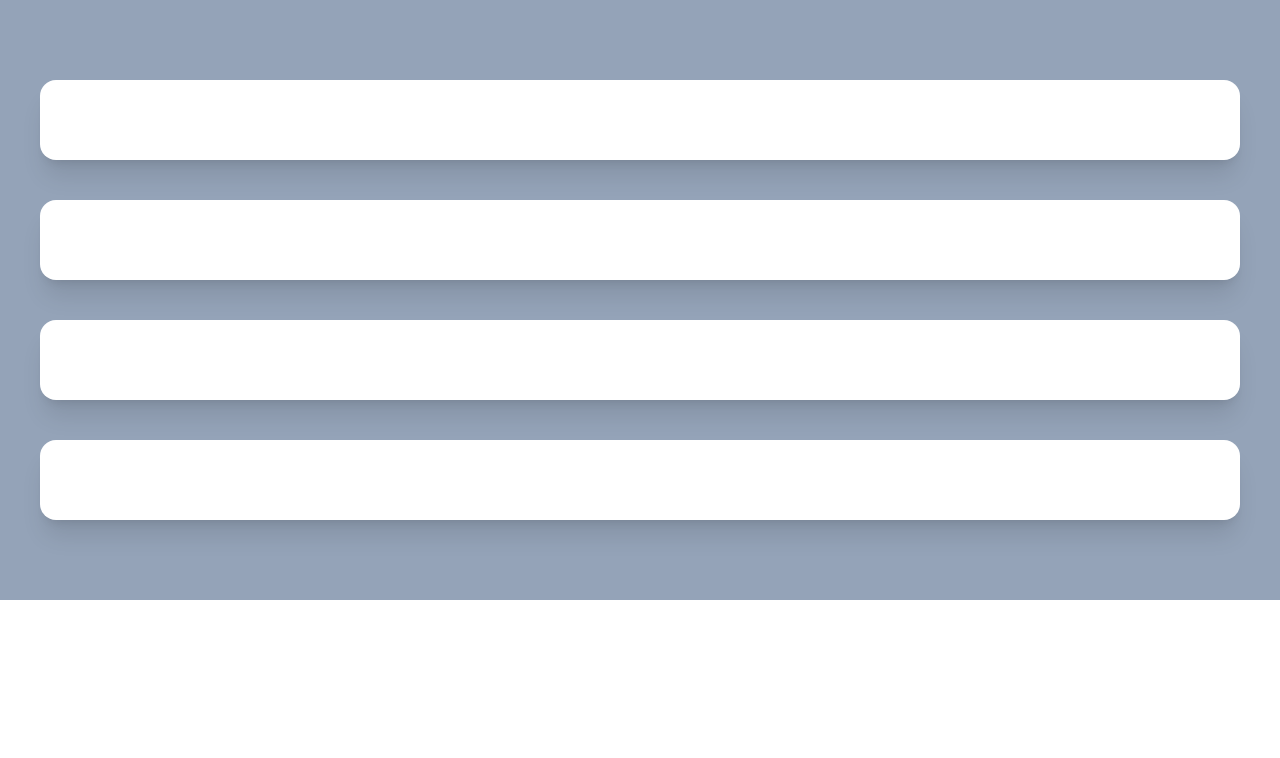
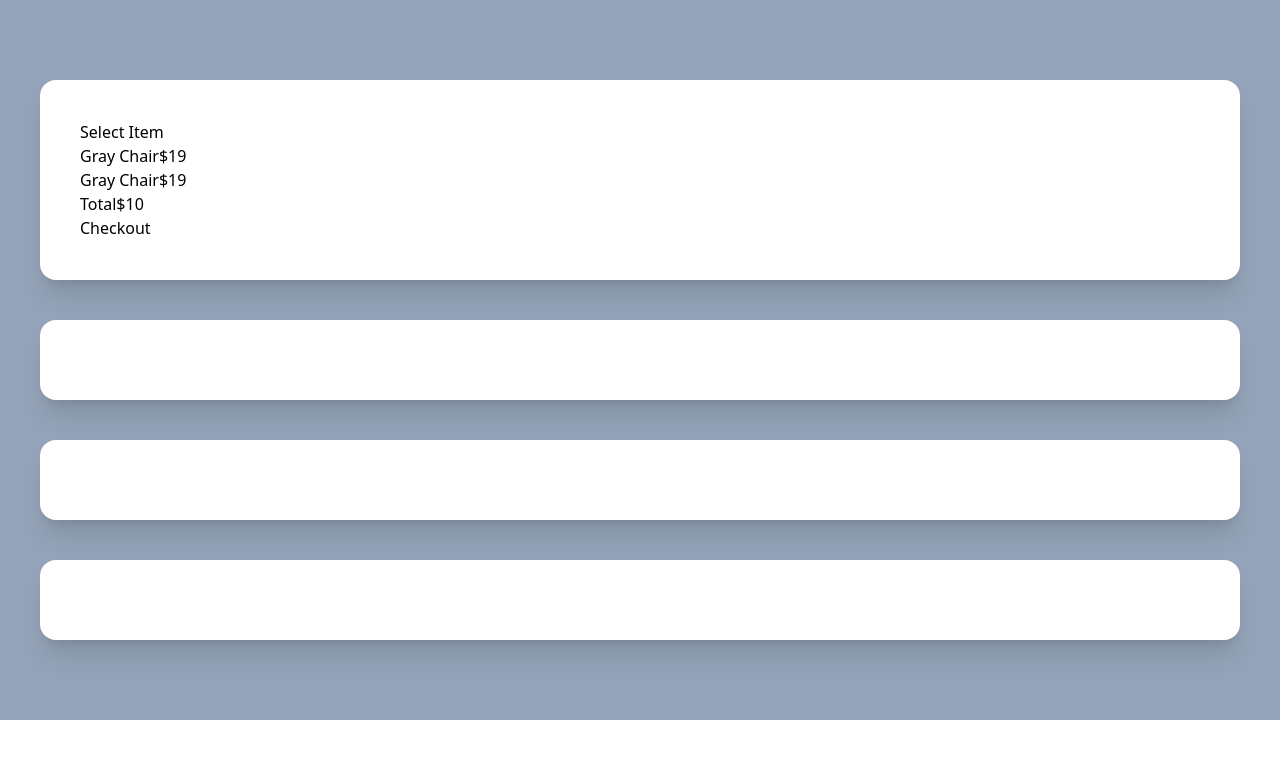
Before and after one commit to blkluv/next_carrot_market, a Next.js app: page / in a window 1280 px wide. Shown: the top 758 px of the page. Built offline with nearby package versions, Linux system fonts and the light colour scheme.

Commit message:
컴포넌트 마크업 코드 만들기

```diff
--- a/src/pages/index.tsx
+++ b/src/pages/index.tsx
@@ -3,7 +3,22 @@ import type { NextPage } from "next";
 const Home: NextPage = () => {
   return (
     <div className="grid gap-10 px-10 py-20 bg-slate-400">
-      <div className="p-10 bg-white shadow-xl rounded-2xl"></div>
+      <div className="p-10 bg-white shadow-xl rounded-2xl">
+        <span>Select Item</span>
+        <div>
+          <span>Gray Chair</span>
+          <span>$19</span>
+        </div>
+        <div>
+          <span>Gray Chair</span>
+          <span>$19</span>
+        </div>
+        <div>
+          <span>Total</span>
+          <span>$10</span>
+        </div>
+        <div>Checkout</div>
+      </div>
       <div className="p-10 bg-white shadow-xl rounded-2xl"></div>
       <div className="p-10 bg-white shadow-xl rounded-2xl"></div>
       <div className="p-10 bg-white shadow-xl rounded-2xl"></div>
```
